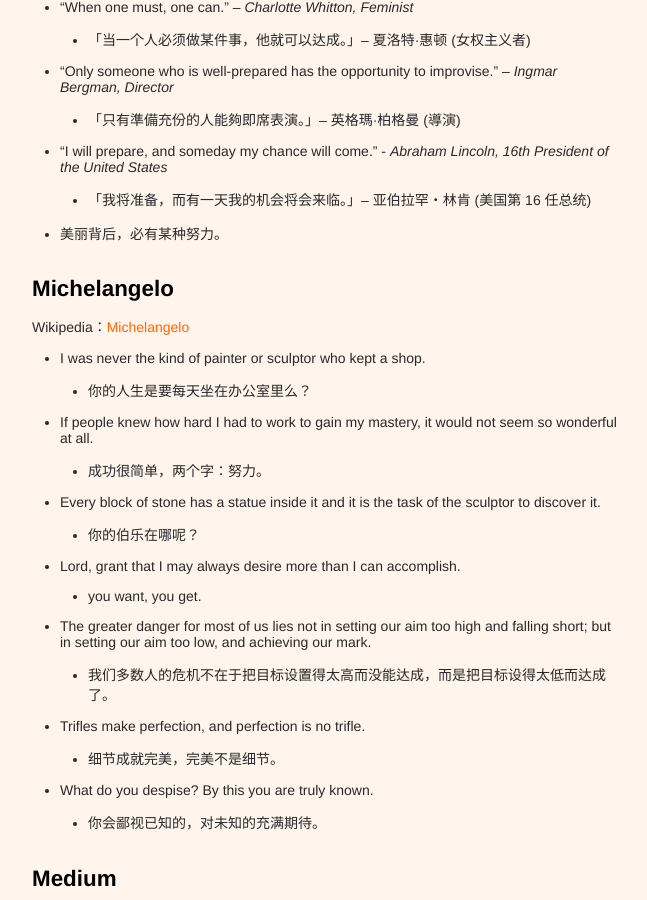
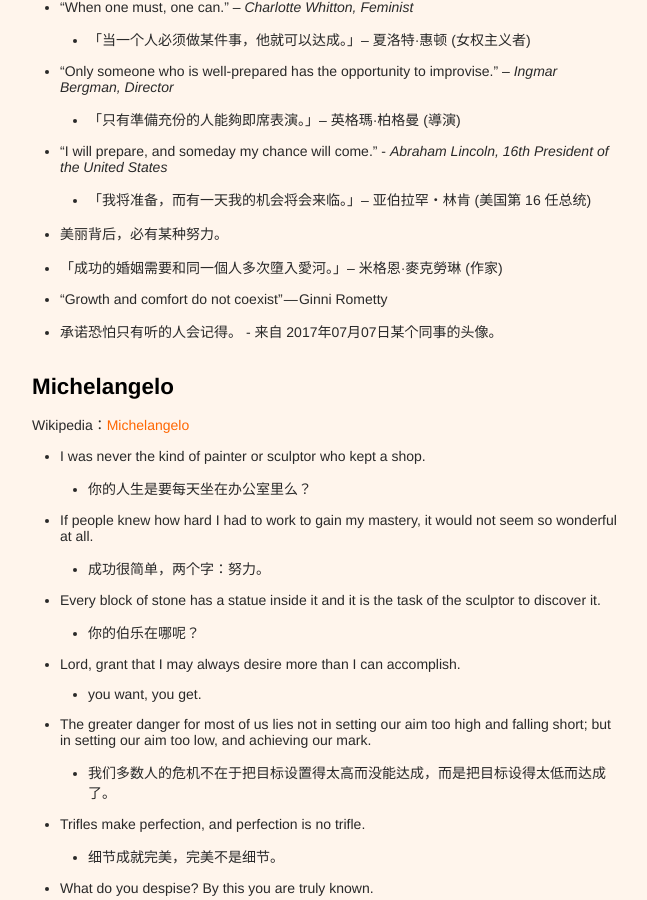
Before and after one commit to xianyuxmu/xianyuxmu.github.io, a Jekyll site: the page built from _posts/2017-06-17-chicken-soup.md, in a window 1280 px wide and 900 px high, scrolled down 958 px. Shown: the whole window, without its empty margins (314-961 px from the left). Built offline with Jekyll 4.4.1, drawn with Linux system fonts in a browser that asks for light colours; comment, search, counter and statistics services are not loaded.

Commit message:
Chicken Soup 07 July, 2017

```diff
--- a/_posts/2017-06-17-chicken-soup.md
+++ b/_posts/2017-06-17-chicken-soup.md
@@ -33,6 +33,9 @@
 - “I will prepare, and someday my chance will come.” - *Abraham Lincoln, 16th President of the United States*
 	- 「我将准备，而有一天我的机会将会来临。」– 亚伯拉罕‧林肯 (美国第 16 任总统)
 - 美丽背后，必有某种努力。
+- 「成功的婚姻需要和同一個人多次墮入愛河。」– 米格恩·麥克勞琳 (作家)
+- “Growth and comfort do not coexist” — Ginni Rometty
+- 承诺恐怕只有听的人会记得。 - 来自 2017年07月07日某个同事的头像。
 
 
 ## Michelangelo
```
